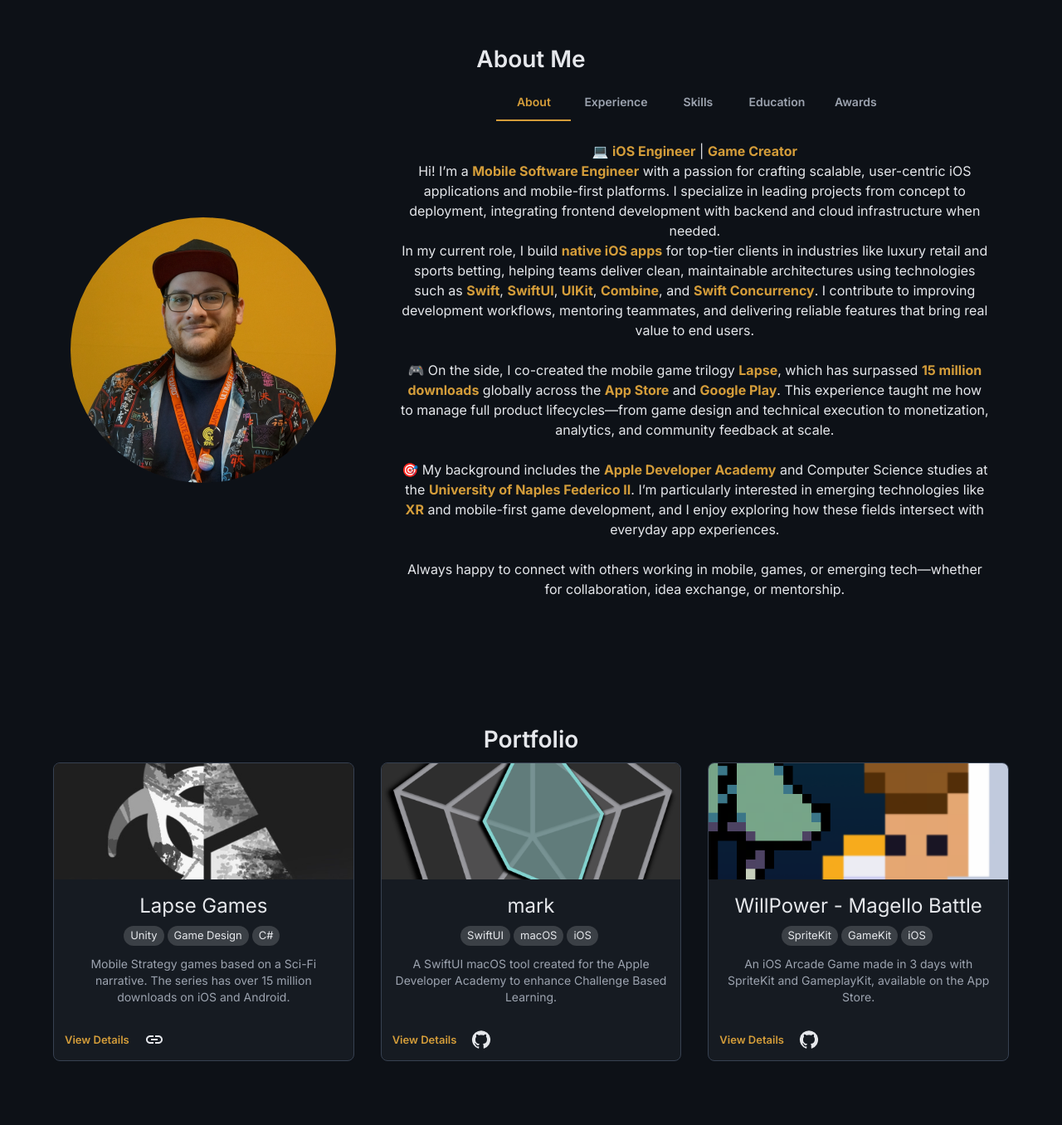
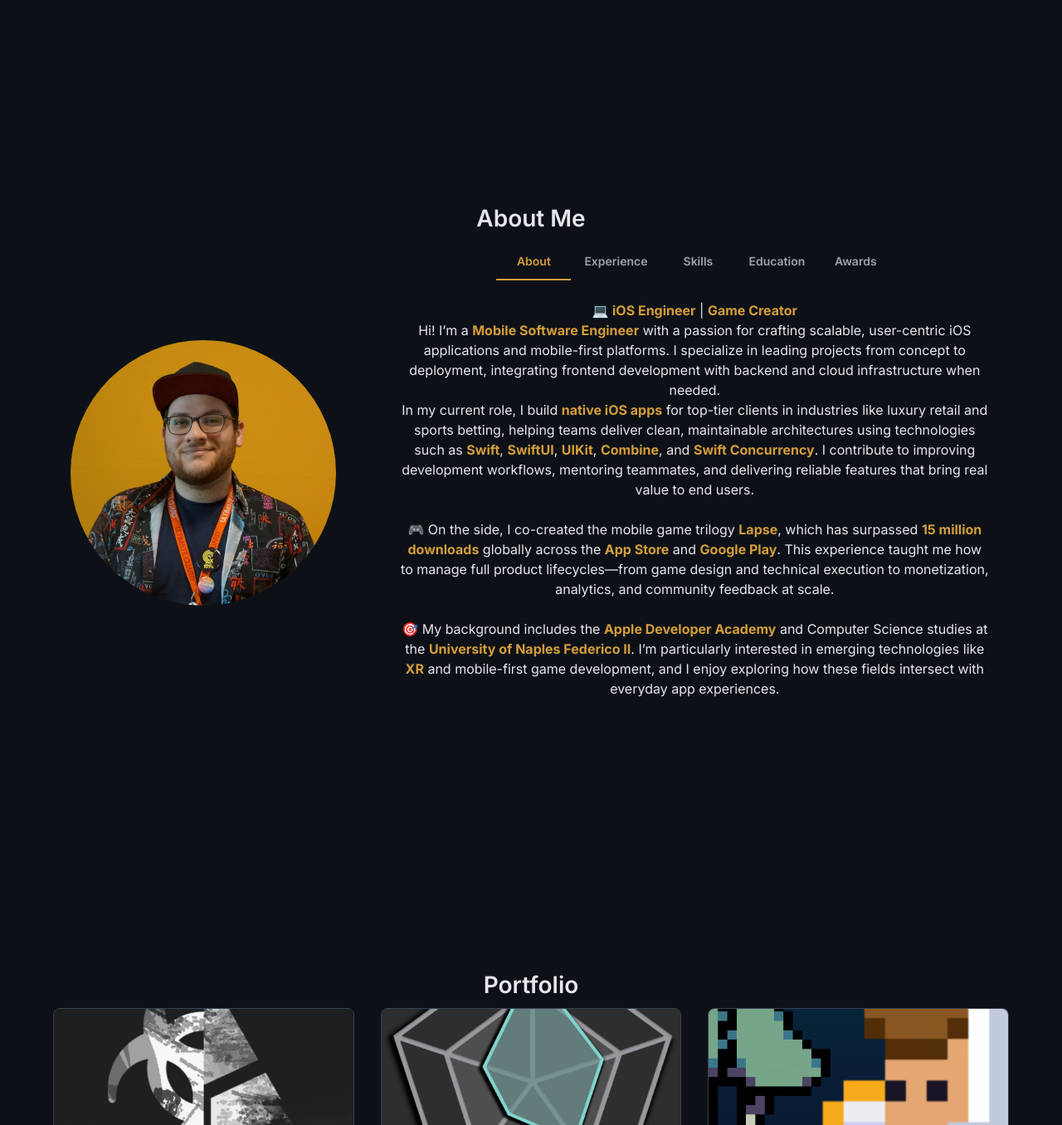
Before and after one commit to orleonedev/orleonedev.github.io, a React (Vite) app: page / in a window 1280 px wide. Shown: the part 874-2230 px from the top of the page at 83% size. Built offline with nearby package versions, Linux system fonts and the light colour scheme.

Commit message:
enhancements

```diff
--- a/src/components/About.tsx
+++ b/src/components/About.tsx
@@ -16,7 +16,7 @@
   };
 
   return (
-    <Box id="about" sx={{ p: 4, my: 8 }}>
+    <Box id="about" sx={{ p: 4, my: 32 }}>
       <Typography variant="h4" component="h2" align="center" gutterBottom>
         About Me
       </Typography>
@@ -36,7 +36,7 @@
             <Tab label="Education" />
             <Tab label="Awards" />
           </Tabs>
-          <Box sx={{ p: 3, minHeight: 250, overflowY: 'auto' }}>
+          <Box sx={{ p: 3, height: 512, overflowY: 'auto' }}>
             {tabIndex === 0 && <MultilineHighlightedTypography
               text={aboutText}
               highlightPhrases={aboutHighlightedText}
--- a/src/components/Articles.tsx
+++ b/src/components/Articles.tsx
@@ -28,7 +28,7 @@
 
 const Articles: React.FC = () => {
   return (
-    <Box id="articles" sx={{ p: 4, my: 8 }}>
+    <Box id="articles" sx={{ p: 4, my: 32 }}>
       <Typography variant="h4" component="h2" align="center" gutterBottom>
         Articles
       </Typography>
--- a/src/components/Contact.tsx
+++ b/src/components/Contact.tsx
@@ -5,7 +5,7 @@
 
 const Contact: React.FC = () => {
   return (
-    <Box id="contact" sx={{ p: 4, my: 8, backgroundColor: 'background.paper' }}>
+    <Box id="contact" sx={{ p: 4, my: 32, backgroundColor: 'background.paper' }}>
       <Container maxWidth="sm">
         <Typography variant="h4" component="h2" align="center" gutterBottom>
           Contact Me
--- a/src/components/Portfolio.tsx
+++ b/src/components/Portfolio.tsx
@@ -4,15 +4,14 @@
 import ProjectCard from './ProjectCard';
 
 const Portfolio: React.FC = () => {
-  const featuredProjects = projects.filter((p) => p.featured);
 
   return (
-    <Box id="portfolio" sx={{ p: 4, my: 8 }}>
+    <Box id="portfolio" sx={{ p: 4, my: 32 }}>
       <Typography variant="h4" component="h2" align="center" gutterBottom>
         Portfolio
       </Typography>
       <Grid container spacing={4}>
-        {featuredProjects.map((project) => (
+        {projects.map((project) => (
           <Grid size={{ xs: 12, sm: 6, md: 4 }} key={project.id}>
             <ProjectCard project={project} />
           </Grid>
--- a/src/theme/ThemeRegistry.tsx
+++ b/src/theme/ThemeRegistry.tsx
@@ -43,6 +43,12 @@
   components: {
     MuiButton: {
       styleOverrides: {
+        root: {
+          '&.Mui-focusVisible': {
+            outline: '2px solid #D49D3A',
+            outlineOffset: '2px',
+          },
+        },
         outlined: ({ theme }) => ({
           '&:hover': {
             color: theme.palette.primary.main,
@@ -67,6 +73,10 @@
             color: theme.palette.primary.main,
             backgroundColor: 'rgba(212, 157, 58, 0.1)',
           },
+          '&.Mui-focusVisible': {
+            outline: '2px solid #D49D3A',
+            outlineOffset: '2px',
+          },
         }),
       },
     },
@@ -78,6 +88,12 @@
             backgroundColor: 'rgba(212, 157, 58, 0.05)',
             '.MuiCardActionArea-focusHighlight': {
               opacity: 0,
+            },
+          },
+          '&.Mui-focusVisible': {
+            '.MuiCardActionArea-focusHighlight': {
+              opacity: 0.1,
+              backgroundColor: '#D49D3A',
             },
           },
         },
@@ -102,6 +118,11 @@
         root: {
           '&.Mui-selected': {
             color: '#D49D3A',
+          },
+          '&.Mui-focusVisible': {
+            outline: 'none',
+            backgroundColor: 'rgba(212, 157, 58, 0.2)',
+            borderRadius: '8px',
           },
         },
       },
```
